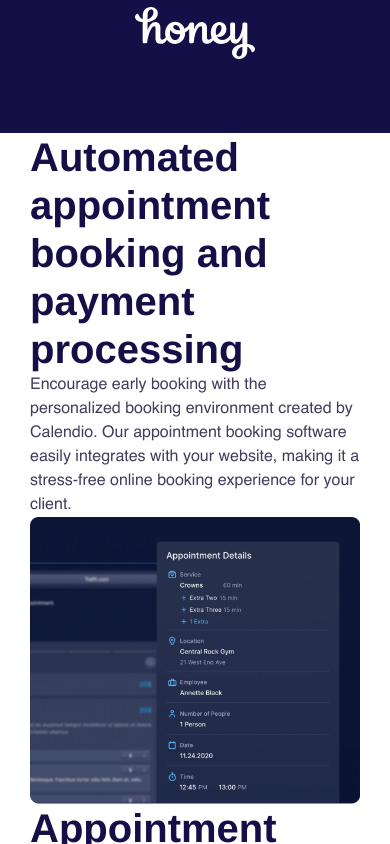
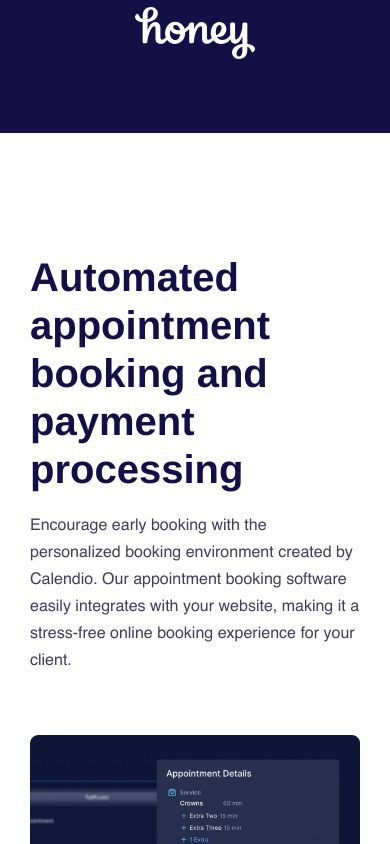
Before and after one commit to bmilcs/interview-test-project, a React (Vite) app: page / in a window 390 px wide. Shown: the part 1840-2684 px from the top of the page. Built offline with nearby package versions, Linux system fonts and the light colour scheme.

Commit message:
Style benefits on mobile

```diff
--- a/src/components/Benefits/Benefits.css
+++ b/src/components/Benefits/Benefits.css
@@ -0,0 +1,14 @@
+.benefits {
+  display: grid;
+  gap: 120px;
+  padding-block: 120px;
+}
+
+.benefit__content > h3 {
+  margin-bottom: 20px;
+}
+
+.benefit__content > p {
+  margin-bottom: 60px;
+  line-height: 27px;
+}
--- a/src/components/Benefits/Benefits.jsx
+++ b/src/components/Benefits/Benefits.jsx
@@ -8,7 +8,7 @@
     <section className="bg-white">
       <div className="column-small benefits">
         <div className="benefit">
-          <div className="benefit-content">
+          <div className="benefit__content">
             <h3>Automated appointment booking and payment processing</h3>
             <p>
               Encourage early booking with the personalized booking environment
@@ -17,12 +17,12 @@
               booking experience for your client.
             </p>
           </div>
-          <div className="benefit-image-wrapper">
+          <div className="benefit__image-wrapper">
             <img src={benefitImg1} alt="Benefit Image 1" />
           </div>
         </div>
         <div className="benefit">
-          <div className="benefit-content">
+          <div className="benefit__content">
             <h3>Appointment reminders for all participants</h3>
             <p>
               No more forgotten appointments. Our scheduling software will
@@ -30,12 +30,12 @@
               staff and the customers receive appointment reminders and updates.
             </p>
           </div>
-          <div className="benefit-image-wrapper">
+          <div className="benefit__image-wrapper">
             <img src={benefitImg2} alt="Benefit Image 1" />
           </div>
         </div>
         <div className="benefit">
-          <div className="benefit-content">
+          <div className="benefit__content">
             <h3>Monitor your business performance</h3>
             <p>
               The Calendio online booking system helps you increase sales by
@@ -44,7 +44,7 @@
               statistics.
             </p>
           </div>
-          <div className="benefit-image-wrapper">
+          <div className="benefit__image-wrapper">
             <img src={benefitImg3} alt="Benefit Image 1" />
           </div>
         </div>
```
